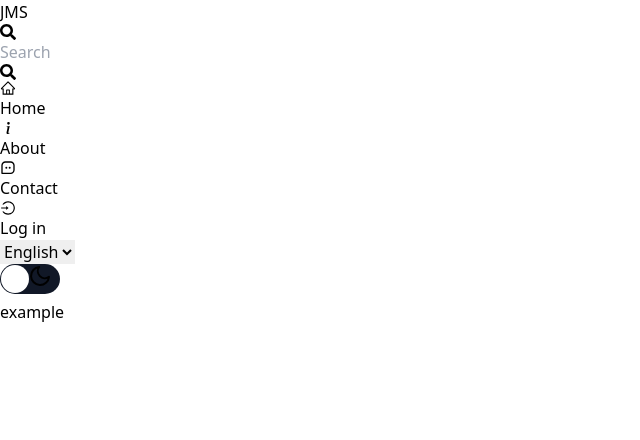
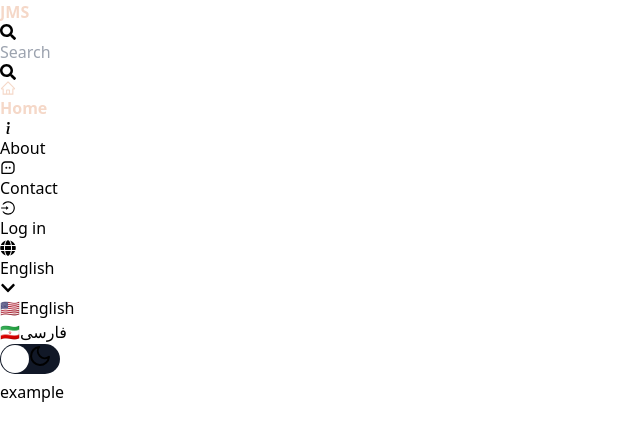
Before and after one commit to MahdiAsadolahzade/JMS, a React (Vite) app: page / in a window 1280 px wide. Shown: the top 440 px of the page, without its empty margins (0-640 px from the left). Built offline with nearby package versions, Linux system fonts and the light colour scheme.

Commit message:
Upsating navbar and its features

```diff
--- a/package.json
+++ b/package.json
@@ -14,6 +14,7 @@
     "react-dom": "^18.2.0",
     "react-icons": "^4.11.0",
     "react-router-dom": "^6.17.0",
+    "react-select": "^5.7.7",
     "react-switch": "^7.0.0",
     "zustand": "^4.4.4"
   },
--- a/src/Components/Language/LanguageSelect.tsx
+++ b/src/Components/Language/LanguageSelect.tsx
@@ -1,5 +1,6 @@
 import React from 'react';
 import { useAppStore } from '../../appStore';
+import { FaGlobe, FaChevronDown } from 'react-icons/fa';
 
 const LanguageSelect: React.FC = () => {
   const { language, setLanguage } = useAppStore();
@@ -10,14 +11,36 @@ const LanguageSelect: React.FC = () => {
 
   return (
     <div className="relative inline-block">
-      <select
-        value={language}
-        onChange={(e) => handleLanguageChange(e.target.value)}
-        className="cursor-pointer bg-gray-800 text-white group-hover:block z-10 transition duration-300"
-      >
-        <option value="English">English</option>
-        <option value="Farsi">فارسی</option>
-      </select>
+      <div className="group">
+        <button
+          className="flex items-center cursor-pointer bg-gray-800 text-white py-2 px-4 rounded"
+          onClick={() => setLanguage(language === 'English' ? 'Farsi' : 'English')}
+        >
+          <FaGlobe className="mr-1" />
+          {language}
+          <FaChevronDown className="ml-1" />
+        </button>
+        <div className="hidden group-hover:block absolute top-full left-0 w-24 py-2 bg-gray-800 text-white border border-gray-600 rounded z-10">
+          <div
+            className="flex items-center px-2 py-1 hover:bg-gray-600 cursor-pointer"
+            onClick={() => handleLanguageChange('English')}
+          >
+            <span role="img" aria-label="USA Flag" className="mr-1">
+              🇺🇸
+            </span>
+            English
+          </div>
+          <div
+            className="flex items-center px-2 py-1 hover:bg-gray-600 cursor-pointer"
+            onClick={() => handleLanguageChange('Farsi')}
+          >
+            <span role="img" aria-label="Iran Flag" className="mr-1">
+              🇮🇷
+            </span>
+            فارسی
+          </div>
+        </div>
+      </div>
     </div>
   );
 };
--- a/src/Components/Navbar/JMSBar.tsx
+++ b/src/Components/Navbar/JMSBar.tsx
@@ -5,7 +5,7 @@ interface JMSBarProps {}
 
 const JMSBar: React.FC<JMSBarProps> = ({}) => {
   const { darkMode  } = useAppStore();
-  const [shouldHide, setShouldHide] = useState(window.innerWidth < 768);
+  const [shouldHide, setShouldHide] = useState(window.innerWidth < 1000);
 
   useEffect(() => {
     const handleWindowResize = () => {
--- a/src/Components/Navbar/NavBar.css
+++ b/src/Components/Navbar/NavBar.css
@@ -0,0 +1,11 @@
+
+.nav-link-active {
+    color: #F5D8C8;
+    font-weight: bold;
+  }
+
+
+  .nav-link-active-dark {
+    color: #ff0000;
+    font-weight: bold;
+  }
--- a/src/Components/Navbar/Navbar.tsx
+++ b/src/Components/Navbar/Navbar.tsx
@@ -1,5 +1,5 @@
 import React, { useState } from "react";
-import { Link } from "react-router-dom";
+import { NavLink, useLocation } from "react-router-dom";
 import { useUserStore } from "../../userStore";
 import { useAppStore } from "../../appStore";
 import Theme from "../Theme/Theme";
@@ -13,10 +13,12 @@ import ContactBar from "./ContactBar";
 import DashboardBar from "./DashboardBar";
 import SignoutBar from "./SignoutBar";
 import LoginBar from "./LoginBar";
+import "./NavBar.css";
 
 const Navbar: React.FC = () => {
   const { user, signOut } = useUserStore();
   const { darkMode } = useAppStore();
+  const location = useLocation();
   const [menuOpen, setMenuOpen] = useState(false);
   const [searchOpen, setSearchOpen] = useState(false);
   const [searchTerm, setSearchTerm] = useState("");
@@ -44,9 +46,12 @@ const Navbar: React.FC = () => {
       } p-4 text-white relative`}
     >
       <div className="container mx-auto flex justify-between items-center">
-        <Link to="/">
+        <NavLink
+          to="/"
+          className={location.pathname === "/" ? "nav-link-active" : ""}
+        >
           <JMSBar></JMSBar>
-        </Link>
+        </NavLink>
         <div className="md:hidden cursor-pointer" onClick={handleMenuClick}>
           <div className="w-10 h-10 flex flex-col justify-between">
             <div
@@ -99,26 +104,60 @@ const Navbar: React.FC = () => {
           } z-10`}
         >
           <li>
-            <Link to="/" onClick={closeMenu} >
+            <NavLink
+              to="/"
+              onClick={closeMenu}
+              className={`${
+                location.pathname === "/"
+                  ? `${darkMode ? " nav-link-active-dark" : "nav-link-active"}`
+                  : ""
+              } hover:animate-pulse`}
+            >
               <HomeBar></HomeBar>
-            </Link>
+            </NavLink>
           </li>
           <li>
-            <Link to="/about" onClick={closeMenu}>
+            <NavLink
+              to="/about"
+              onClick={closeMenu}
+              className={`${
+                location.pathname === "/about"
+                  ? `${darkMode ? "nav-link-active-dark" : "nav-link-active"}`
+                  : ""
+              } hover:animate-pulse`}
+            >
               <AboutBar></AboutBar>
-            </Link>
+            </NavLink>
           </li>
           <li>
-            <Link to="/contact" onClick={closeMenu}>
+            <NavLink
+              to="/contact"
+              onClick={closeMenu}
+              className={`${
+                location.pathname === "/contact"
+                  ? `${darkMode ? "nav-link-active-dark" : "nav-link-active"}`
+                  : ""
+              } hover:animate-pulse`}
+            >
               <ContactBar></ContactBar>
-            </Link>
+            </NavLink>
           </li>
           {user ? (
             <>
               <li>
-                <Link to="/dashboard" onClick={closeMenu}>
+                <NavLink
+                  to="/dashboard"
+                  onClick={closeMenu}
+                  className={`${
+                    location.pathname === "/dashboard"
+                      ? `${
+                          darkMode ? "nav-link-active-dark" : "nav-link-active"
+                        }`
+                      : ""
+                  } hover:animate-pulse`}
+                >
                   <DashboardBar></DashboardBar>
-                </Link>
+                </NavLink>
               </li>
               <li>
                 <button
@@ -126,7 +165,9 @@ const Navbar: React.FC = () => {
                     signOut();
                     closeMenu();
                   }}
-                  className="hover:underline text-blue-400"
+                  className={`hover:underline font-bold hover:animate-pulse ${
+                    darkMode ? "text-rose-800" : "text-gray-600"
+                  }`}
                 >
                   <SignoutBar></SignoutBar>
                 </button>
@@ -135,9 +176,19 @@ const Navbar: React.FC = () => {
           ) : (
             <>
               <li>
-                <Link to="/login" onClick={closeMenu}>
+                <NavLink
+                  to="/login"
+                  onClick={closeMenu}
+                  className={`${
+                    location.pathname === "/login"
+                      ? `${
+                          darkMode ? "nav-link-active-dark" : "nav-link-active"
+                        }`
+                      : ""
+                  } hover:animate-pulse`}
+                >
                   <LoginBar></LoginBar>
-                </Link>
+                </NavLink>
               </li>
             </>
           )}
--- a/src/Components/Navbar/SearchBar.tsx
+++ b/src/Components/Navbar/SearchBar.tsx
@@ -28,7 +28,7 @@ const SearchBar: React.FC<SearchBarProps> = ({
           darkMode
             ? "bg-gray-700 text-gray-300"
             : "bg-gray-200 text-gray-700"
-        } p-2 pl-8 pr-2 rounded-full focus:outline-none`}
+        } p-2 pl-8 pr-2 rounded-full focus:outline-none text-center`}
       />
   );
 };
```
Also changed, not shown: src/Components/Language/languages.tsx (deleted, +0 -8 lines), 1 other file (tests, documents, lock files or other folders).
